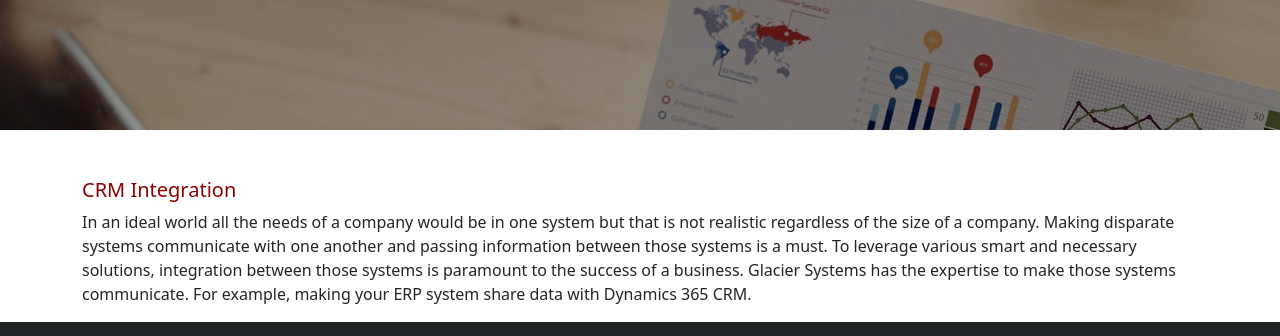
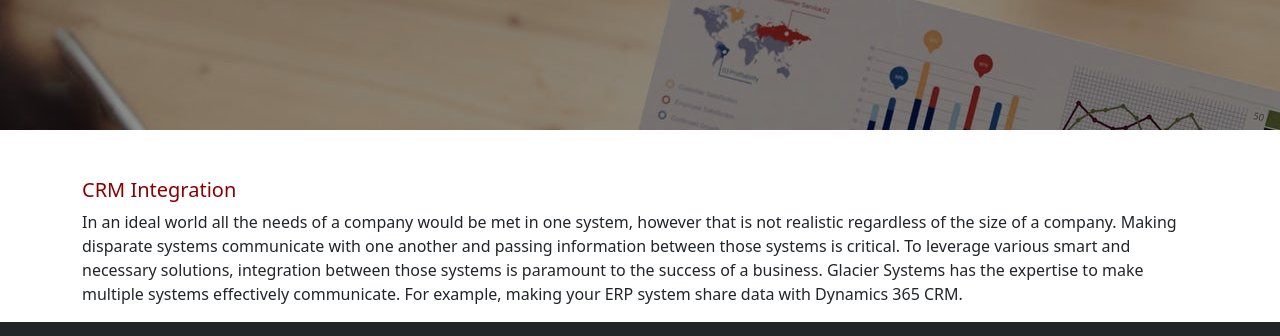
Before and after one commit to Anilraj031/glaciersystemsinc, a website: page src/DynamicsExperties/crmintegration.html in a window 1280 px wide. Shown: the part 190-526 px from the top of the page. Drawn offline with nearby package versions, Linux system fonts and the light colour scheme.

Commit message:
Update CRM Integration

```diff
--- a/src/DynamicsExperties/crmintegration.html
+++ b/src/DynamicsExperties/crmintegration.html
@@ -23,7 +23,9 @@
     <section class="container mt-5">
         <div>
             <h5>CRM Integration</h5>
-            <p>In an ideal world all the needs of a company would be in one system but that is not realistic regardless of the size of a company. Making disparate systems communicate with one another and passing information between those systems is a must. To leverage various smart and necessary solutions, integration between those systems is paramount to the success of a business. Glacier Systems has the expertise to make those systems communicate. For example, making your ERP system share data with Dynamics 365 CRM.</p>
+            <p>
+		    In an ideal world all the needs of a company would be met in one system, however that is not realistic regardless of the size of a company. Making disparate systems communicate with one another and passing information between those systems is critical. To leverage various smart and necessary solutions, integration between those systems is paramount to the success of a business. Glacier Systems has the expertise to make multiple systems effectively communicate. For example, making your ERP system share data with Dynamics 365 CRM.
+	    </p>
         </div>
     </section>
  <script src="../ServicesList/footer1.js"></script>
```
